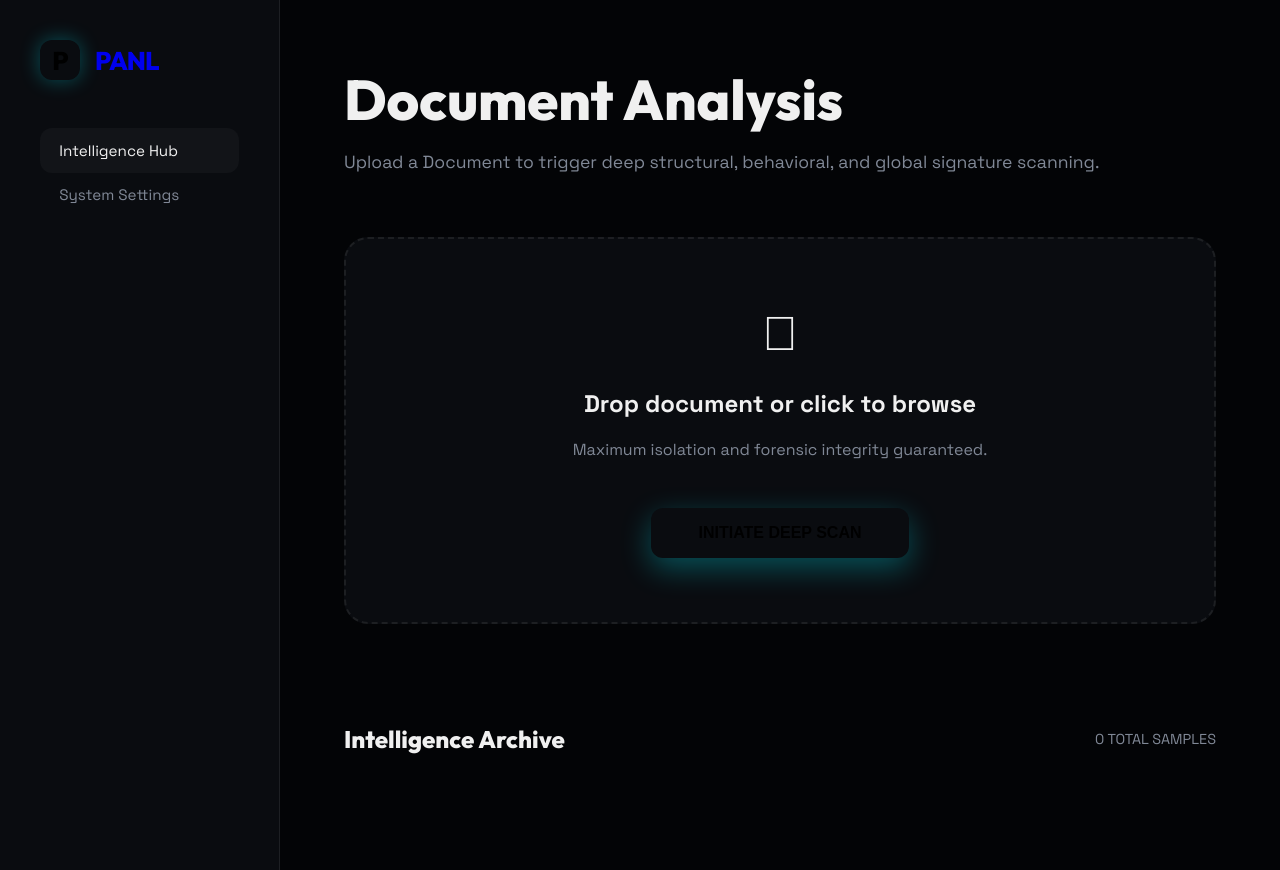
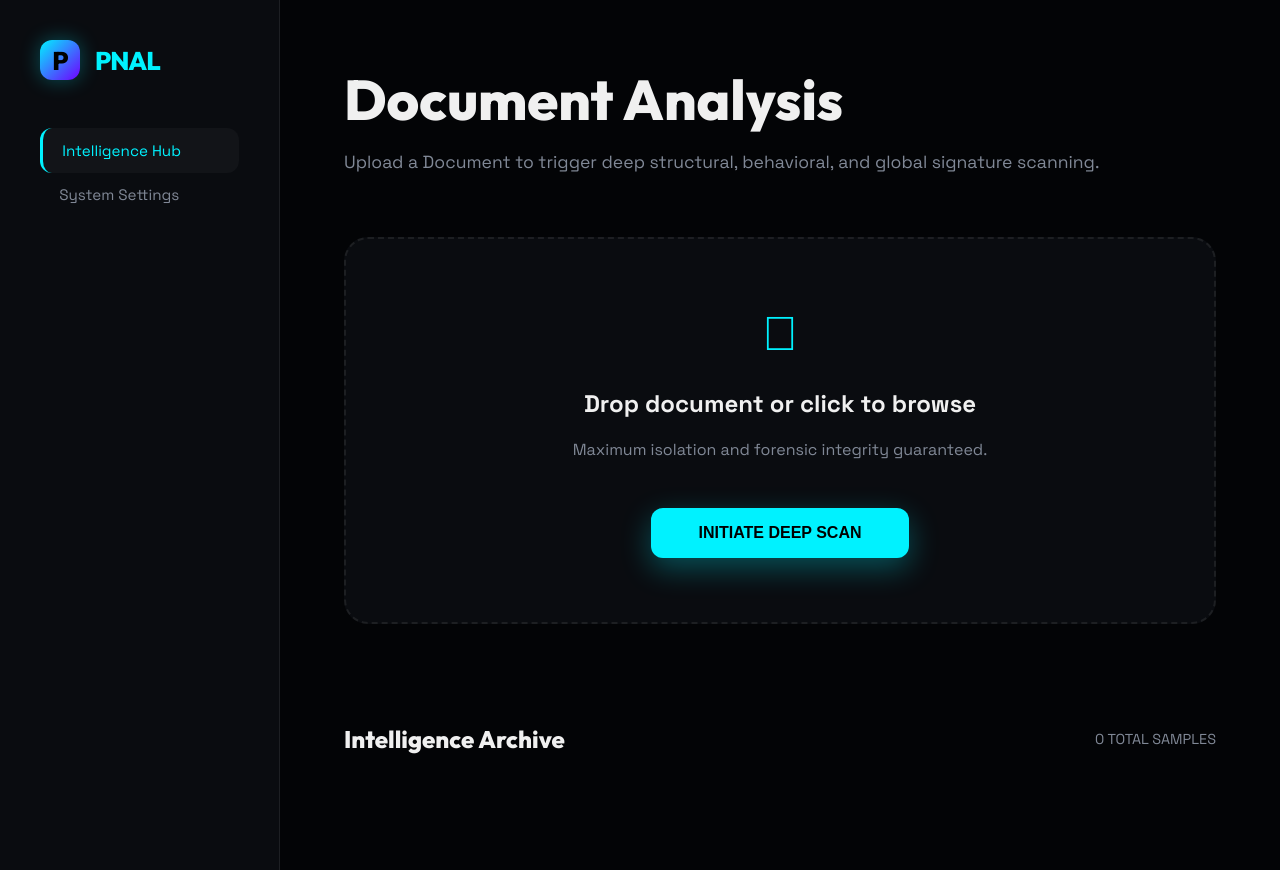
Before and after one commit to jaswanthpatnaik/panl, a Flask app: page / in a window 1280 px wide. Run offline with Flask 3, Linux system fonts and the light colour scheme; data that the repository does not hold is empty.

Commit message:
Fixed CSS custom property formatting to resolve button visibility and updated PANL to PNAL branding

```diff
--- a/panl/templates/dashboard.html
+++ b/panl/templates/dashboard.html
@@ -3,7 +3,7 @@
 
 <head>
     <meta charset="UTF-8">
-    <title>PANL | Next-Gen PDF Intelligence</title>
+    <title>PNAL | Next-Gen PDF Intelligence</title>
     <link
         href="https://fonts.googleapis.com/css2?family=Space+Grotesk:wght@300;400;500;600;700&family=Outfit:wght@400;600;800&display=swap"
         rel="stylesheet">
@@ -12,13 +12,7 @@
             --bg: #030406;
             --surface: #0a0c10;
 
-            --accent: {
-                    {
-                    config.accent_color or '#00f2ff'
-                }
-            }
-
-            ;
+            --accent: {{ config.accent_color or '#00f2ff' }};
             --accent-glow: rgba(0, 242, 255, 0.3);
             --danger: #ff0055;
             --text: #f0f0f0;
@@ -248,7 +242,7 @@
         <a href="/" style="text-decoration: none;">
             <div class="logo-wrap">
                 <div class="logo-icon">P</div>
-                PANL
+                PNAL
             </div>
         </a>
 
```
